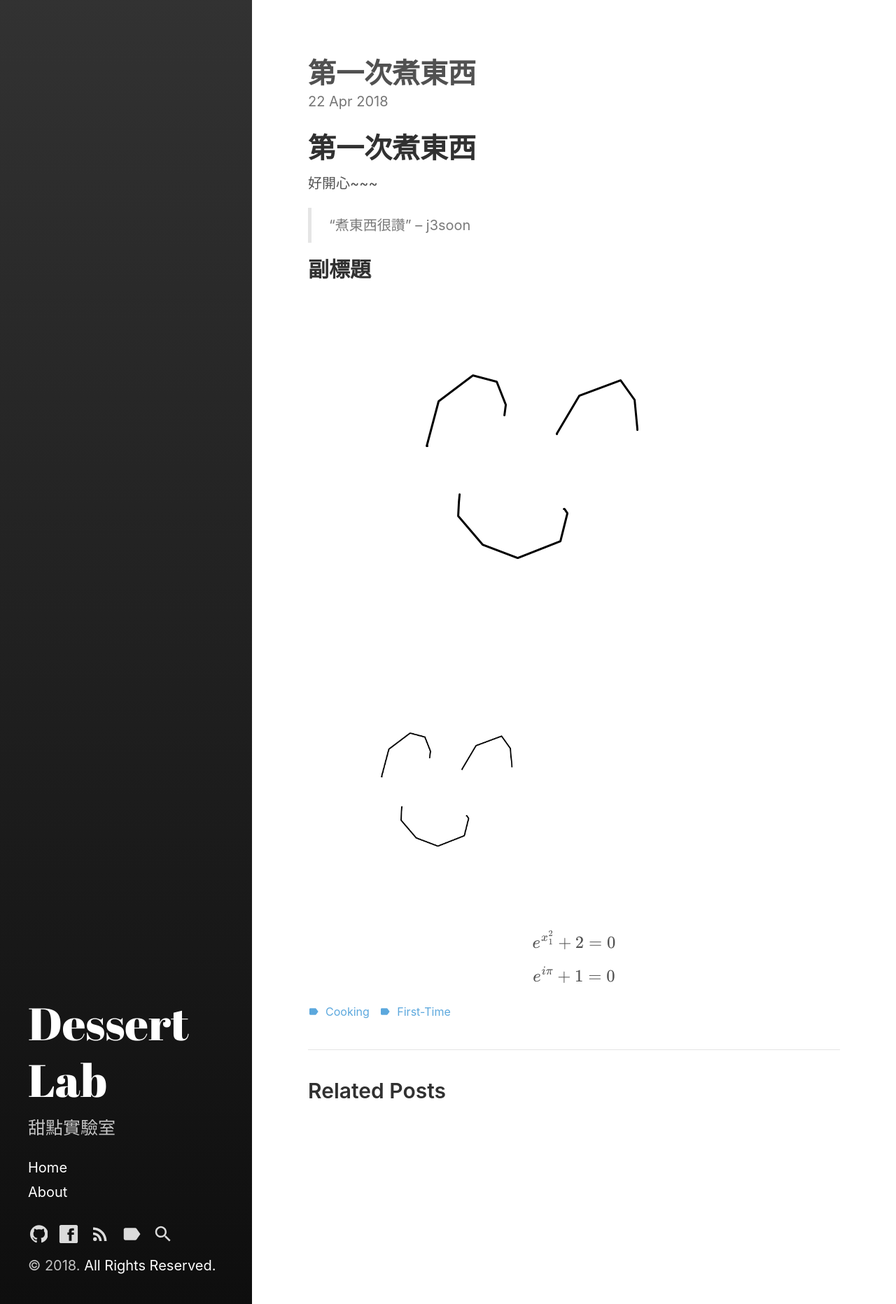
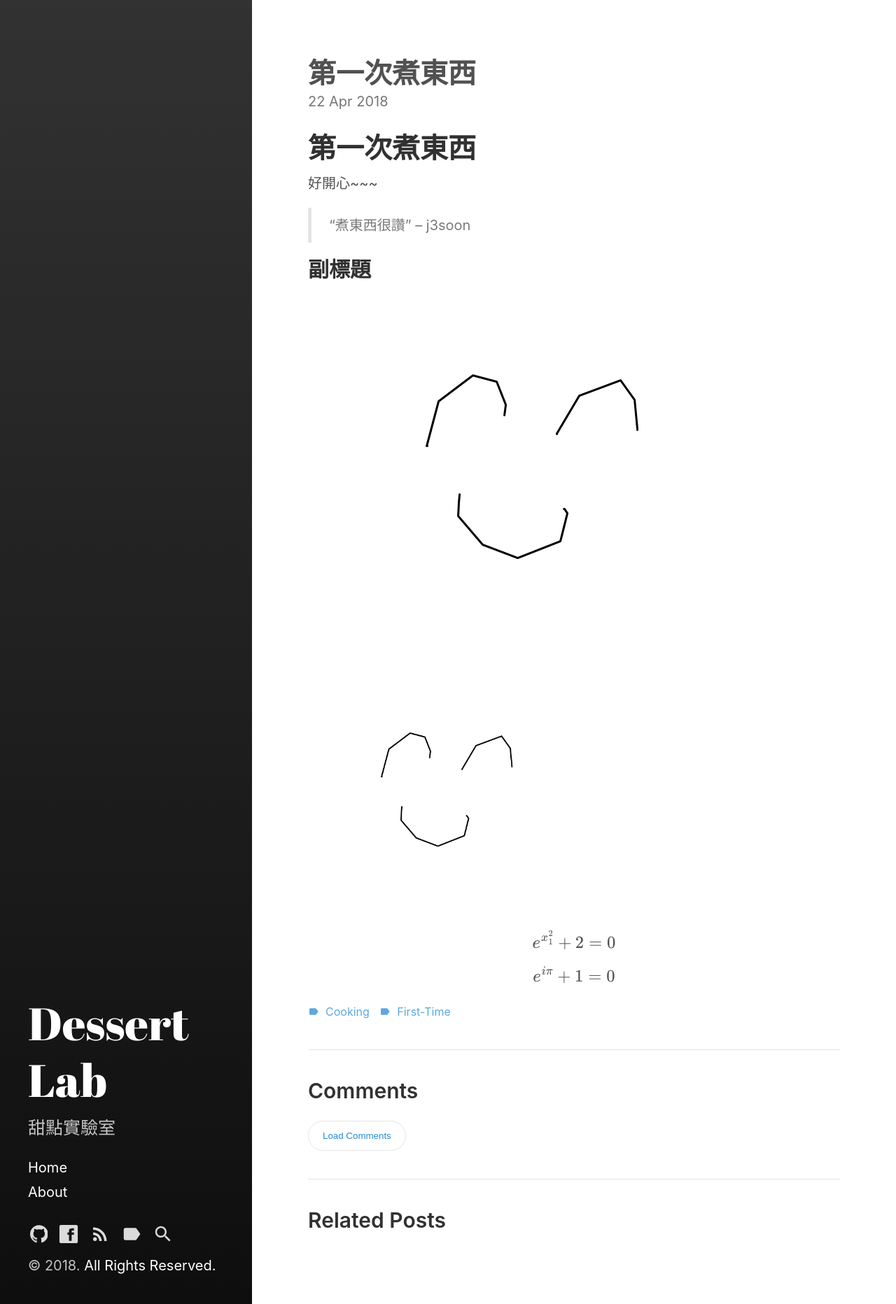
Before and after one commit to RPKQ/dessert-lab, a Jekyll site: the page built from _posts/2018-04-22-first-cooking.md, in a window 1280 px wide. Shown: the whole page at 70% size. Built offline with Jekyll 4.4.1, drawn with Linux system fonts in a browser that asks for light colours; formulas are drawn with MathJax 3; part of the change alters nothing that is shown.

```diff
--- a/_config.yml
+++ b/_config.yml
@@ -39,9 +39,9 @@ sidebar_home_link:  true
 github:
   repo: https://github.com/rpkq/dessert-lab
 facebook: https://www.facebook.com/dessertLabb
-google_analytics:
+google_analytics: UA-117092449-3
 disqus:
-  shortname:
+  shortname: dessert-lab
 paginate: 5
 images: "https://raw.githubusercontent.com/rpkq/dessert-lab/master/assets/images/"
 
--- a/_posts/2018-04-22-first-cooking.md
+++ b/_posts/2018-04-22-first-cooking.md
@@ -4,7 +4,7 @@ title:  "第一次煮東西"
 date:   2018-04-22 18:12:48 +0800
 tags: cooking first-time
 name: first-cooking/
-comments: false
+comments: true
 ---
 
 # 第一次煮東西
```
